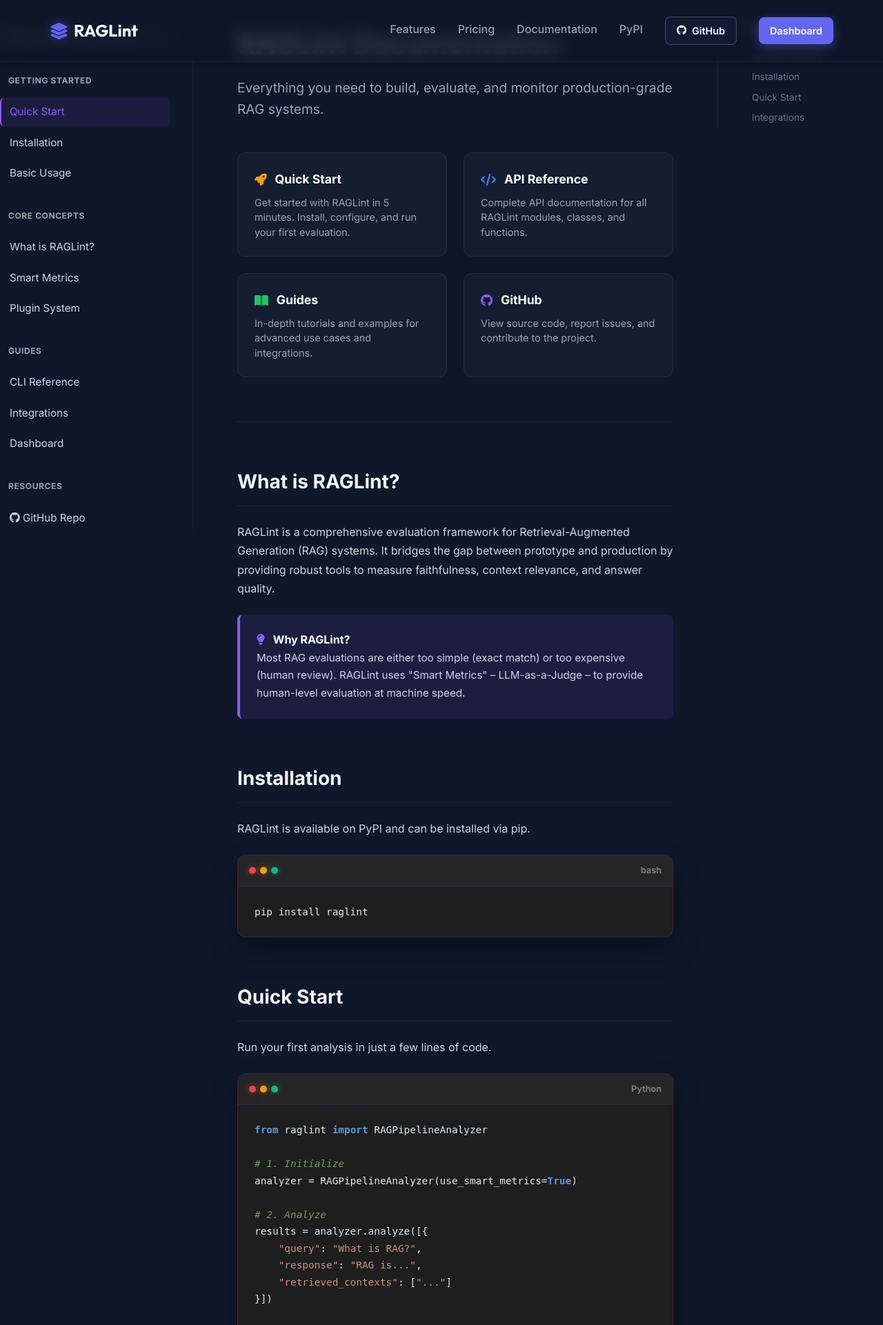
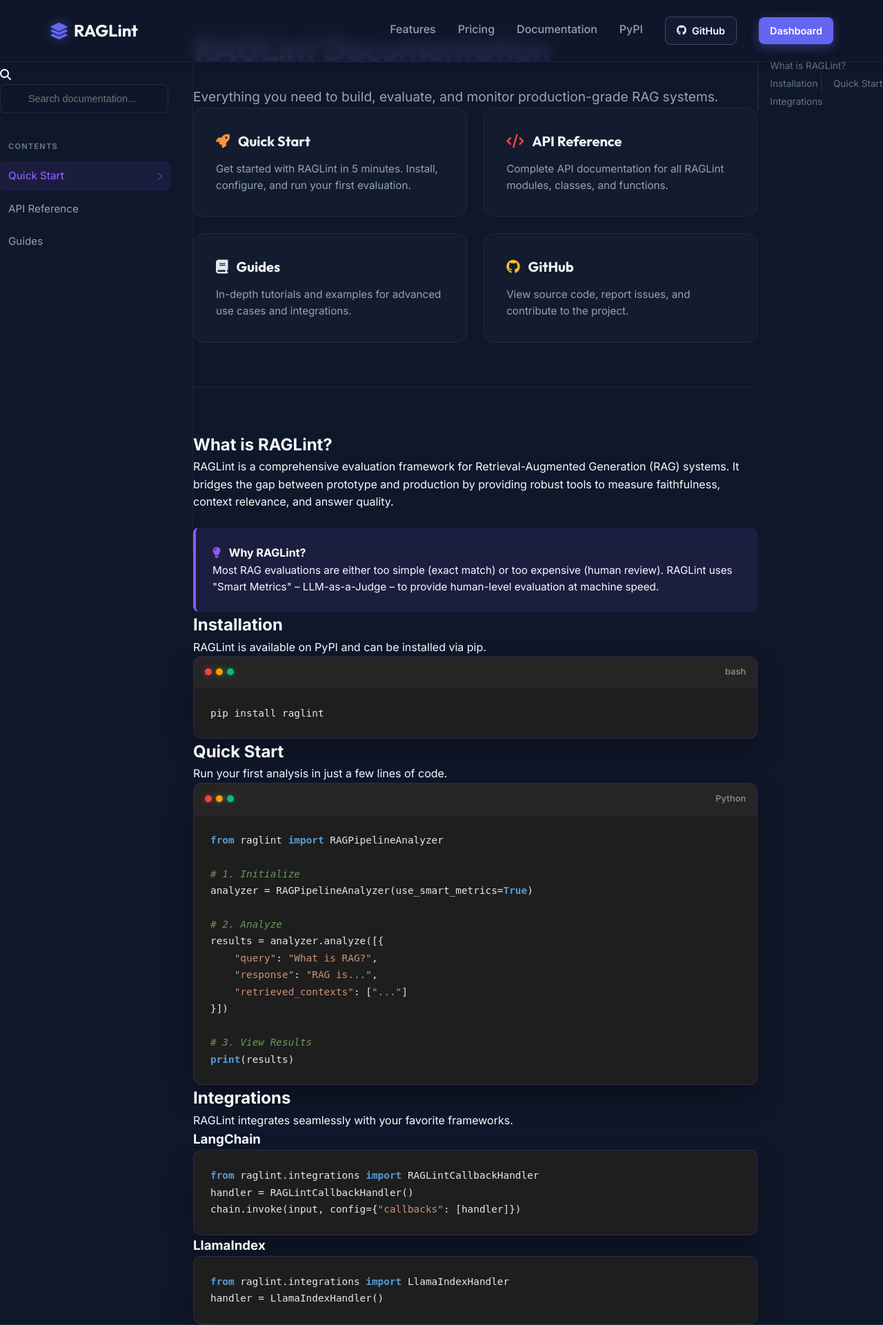
Before and after one commit to RAGlint-Dev/raglint, a FastAPI app: template raglint/dashboard/templates/docs.html in a window 1280 px wide. Shown: the top 1921 px of the page at 69% size. Run offline with FastAPI, Linux system fonts and the light colour scheme; the template is opened without the code that fills it, so the values that code supplies are empty; parts of the project's set-up code (start-up, migrations or seed data) failed here and were passed over.

Commit message:
Redesign documentation page to match professional reference image

```diff
--- a/raglint/dashboard/templates/docs.html
+++ b/raglint/dashboard/templates/docs.html
@@ -32,218 +32,174 @@
             min-height: calc(100vh - 300px);
         }
 
-        /* --- Left Sidebar --- */
+        /* --- Sidebar Redesign --- */
         .docs-sidebar {
             width: var(--sidebar-width);
             position: sticky;
-            top: 2rem;
-            height: calc(100vh - 4rem);
+            top: 5rem;
+            /* Account for fixed navbar */
+            height: calc(100vh - 5rem);
             overflow-y: auto;
             padding-right: 2rem;
             border-right: 1px solid rgba(148, 163, 184, 0.1);
             flex-shrink: 0;
+            padding-top: 1rem;
         }
 
         .search-box {
-            position: relative;
-            margin-bottom: 2rem;
+            margin-bottom: 2.5rem;
         }
 
         .search-input {
-            width: 100%;
-            background: rgba(30, 41, 59, 0.5);
-            border: 1px solid rgba(148, 163, 184, 0.2);
+            background: rgba(15, 23, 42, 0.6);
+            border: 1px solid rgba(148, 163, 184, 0.15);
             padding: 0.75rem 1rem 0.75rem 2.5rem;
             border-radius: 8px;
-            color: #fff;
-            font-family: 'Inter', sans-serif;
+            color: #e2e8f0;
             font-size: 0.9rem;
             transition: all 0.2s;
         }
 
         .search-input:focus {
-            outline: none;
+            background: rgba(30, 41, 59, 0.8);
             border-color: #8b5cf6;
-            background: rgba(30, 41, 59, 0.8);
             box-shadow: 0 0 0 2px rgba(139, 92, 246, 0.2);
         }
 
-        .search-icon {
-            position: absolute;
-            left: 1rem;
-            top: 50%;
-            transform: translateY(-50%);
-            color: #9ca3af;
-            font-size: 0.9rem;
-        }
-
-        .sidebar-group {
-            margin-bottom: 2rem;
-        }
-
         .sidebar-title {
-            font-size: 0.75rem;
+            font-size: 0.7rem;
             font-weight: 700;
             text-transform: uppercase;
-            color: #9ca3af;
-            margin-bottom: 1rem;
-            letter-spacing: 0.05em;
+            color: #64748b;
+            margin-bottom: 0.75rem;
+            letter-spacing: 0.1em;
             padding-left: 0.75rem;
         }
 
         .sidebar-link {
-            display: block;
-            padding: 0.5rem 0.75rem;
-            color: #cbd5e1;
-            text-decoration: none;
+            display: flex;
+            align-items: center;
+            justify-content: space-between;
+            padding: 0.6rem 0.75rem;
+            color: #94a3b8;
             font-size: 0.95rem;
             border-radius: 6px;
             margin-bottom: 0.25rem;
             transition: all 0.2s;
-            border-left: 2px solid transparent;
+            border-left: none;
         }
 
         .sidebar-link:hover {
-            color: #fff;
-            background: rgba(255, 255, 255, 0.05);
+            color: #f1f5f9;
+            background: rgba(255, 255, 255, 0.03);
         }
 
         .sidebar-link.active {
             color: #8b5cf6;
             background: rgba(139, 92, 246, 0.1);
-            border-left-color: #8b5cf6;
+            font-weight: 500;
         }
 
-        /* --- Main Content --- */
-        .docs-main {
-            flex: 1;
-            padding: 0 4rem;
-            min-width: 0;
-            /* Prevent overflow */
+        .sidebar-link i {
+            font-size: 0.8rem;
+            opacity: 0.5;
         }
 
-        .docs-header {
-            margin-bottom: 3rem;
-        }
-
+        /* --- Main Content Redesign --- */
         .docs-header h1 {
-            font-size: 2.5rem;
+            font-family: 'Outfit', sans-serif;
+            font-size: 3rem;
+            font-weight: 700;
             margin-bottom: 1rem;
-            background: linear-gradient(to right, #fff, #94a3b8);
+            background: linear-gradient(135deg, #a78bfa 0%, #8b5cf6 100%);
             -webkit-background-clip: text;
             -webkit-text-fill-color: transparent;
+            letter-spacing: -0.02em;
         }
 
         .quick-nav-grid {
             display: grid;
-            grid-template-columns: repeat(auto-fit, minmax(280px, 1fr));
+            grid-template-columns: repeat(2, 1fr);
             gap: 1.5rem;
             margin-bottom: 4rem;
         }
 
         .nav-card {
-            background: rgba(30, 41, 59, 0.4);
+            background: rgba(30, 41, 59, 0.3);
             border: 1px solid rgba(148, 163, 184, 0.1);
-            padding: 1.5rem;
-            border-radius: 12px;
-            transition: all 0.3s;
-            text-decoration: none;
-            display: block;
+            padding: 2rem;
+            border-radius: 16px;
+            transition: all 0.3s cubic-bezier(0.4, 0, 0.2, 1);
+            position: relative;
+            overflow: hidden;
+        }
+
+        .nav-card::before {
+            content: '';
+            position: absolute;
+            top: 0;
+            left: 0;
+            width: 100%;
+            height: 100%;
+            background: linear-gradient(135deg, rgba(139, 92, 246, 0.1) 0%, transparent 100%);
+            opacity: 0;
+            transition: opacity 0.3s;
         }
 
         .nav-card:hover {
             transform: translateY(-4px);
-            border-color: rgba(139, 92, 246, 0.4);
-            background: rgba(30, 41, 59, 0.6);
-            box-shadow: 0 10px 30px -10px rgba(0, 0, 0, 0.5);
+            border-color: rgba(139, 92, 246, 0.3);
+            background: rgba(30, 41, 59, 0.5);
+            box-shadow: 0 20px 40px -10px rgba(0, 0, 0, 0.5);
+        }
+
+        .nav-card:hover::before {
+            opacity: 1;
         }
 
         .nav-card h3 {
-            color: #fff;
+            color: #f1f5f9;
             margin-top: 0;
-            margin-bottom: 0.5rem;
+            margin-bottom: 0.75rem;
             display: flex;
             align-items: center;
             gap: 0.75rem;
-            font-size: 1.1rem;
+            font-size: 1.25rem;
+            font-family: 'Outfit', sans-serif;
         }
 
         .nav-card p {
-            color: #9ca3af;
-            font-size: 0.9rem;
+            color: #94a3b8;
+            font-size: 0.95rem;
+            line-height: 1.6;
             margin: 0;
-            line-height: 1.5;
         }
 
-        /* --- Content Styling --- */
-        .content-section {
-            margin-bottom: 4rem;
-            scroll-margin-top: 2rem;
-        }
-
-        .content-section h2 {
-            font-size: 1.75rem;
-            margin-bottom: 1.5rem;
-            padding-bottom: 0.75rem;
-            border-bottom: 1px solid rgba(148, 163, 184, 0.1);
-            color: #f1f5f9;
-        }
-
-        .content-section h3 {
-            font-size: 1.25rem;
-            margin-top: 2rem;
-            margin-bottom: 1rem;
-            color: #e2e8f0;
-        }
-
-        .content-section p {
-            color: #cbd5e1;
-            line-height: 1.7;
-            margin-bottom: 1.5rem;
-        }
-
-        /* --- Right TOC --- */
+        /* --- Right TOC Redesign --- */
         .docs-toc {
-            width: var(--toc-width);
-            position: sticky;
-            top: 2rem;
-            height: fit-content;
-            padding-left: 2rem;
-            border-left: 1px solid rgba(148, 163, 184, 0.1);
-            flex-shrink: 0;
-            display: none;
-            /* Hidden on small screens */
-        }
-
-        @media (min-width: 1280px) {
-            .docs-toc {
-                display: block;
-            }
+            padding-top: 1rem;
         }
 
         .toc-title {
-            font-size: 0.75rem;
+            font-size: 0.7rem;
             font-weight: 700;
             text-transform: uppercase;
-            color: #9ca3af;
+            color: #64748b;
             margin-bottom: 1rem;
-            letter-spacing: 0.05em;
+            letter-spacing: 0.1em;
         }
 
         .toc-link {
-            display: block;
-            padding: 0.25rem 0;
+            padding: 0.35rem 0;
             color: #64748b;
-            text-decoration: none;
             font-size: 0.85rem;
-            transition: all 0.2s;
-            border-left: 2px solid transparent;
+            border-left: 2px solid rgba(148, 163, 184, 0.1);
             padding-left: 1rem;
-            margin-left: -1px;
         }
 
         .toc-link:hover {
             color: #94a3b8;
+            border-left-color: #64748b;
         }
 
         .toc-link.active {
@@ -261,28 +217,18 @@
             .docs-sidebar {
                 width: 100%;
                 height: auto;
-                max-height: 300px;
-                /* Limit height on mobile */
+                max-height: none;
                 position: static;
                 border-right: none;
                 border-bottom: 1px solid rgba(148, 163, 184, 0.1);
                 padding-right: 0;
                 padding-bottom: 2rem;
                 margin-bottom: 2rem;
-                overflow-y: auto;
-            }
-
-            .docs-main {
-                padding: 0;
+                overflow-y: visible;
             }
 
             .quick-nav-grid {
                 grid-template-columns: 1fr;
-                /* Stack cards on mobile */
-            }
-
-            .docs-header h1 {
-                font-size: 2rem;
             }
         }
     </style>
@@ -318,32 +264,16 @@
             </div>
 
             <div class="sidebar-group">
-                <div class="sidebar-title">Getting Started</div>
-                <a href="#quick-start" class="sidebar-link active">Quick Start</a>
-                <a href="#installation" class="sidebar-link">Installation</a>
-                <a href="#basic-usage" class="sidebar-link">Basic Usage</a>
-            </div>
-
-            <div class="sidebar-group">
-                <div class="sidebar-title">Core Concepts</div>
-                <a href="#what-is" class="sidebar-link">What is RAGLint?</a>
-                <a href="#metrics" class="sidebar-link">Smart Metrics</a>
-                <a href="#plugins" class="sidebar-link">Plugin System</a>
-            </div>
-
-            <div class="sidebar-group">
-                <div class="sidebar-title">Guides</div>
-                <a href="#cli" class="sidebar-link">CLI Reference</a>
-                <a href="#integrations" class="sidebar-link">Integrations</a>
-                <a href="#dashboard" class="sidebar-link">Dashboard</a>
-            </div>
-
-            <div class="sidebar-group">
-                <div class="sidebar-title">Resources</div>
-                <a href="https://github.com/RAGlint-Dev/raglint" class="sidebar-link" target="_blank">
-                    <i class="fa-brands fa-github"></i> GitHub Repo
+                <div class="sidebar-title">Contents</div>
+                <a href="#quick-start" class="sidebar-link active">
+                    Quick Start <i class="fa-solid fa-chevron-right" style="font-size: 0.7rem;"></i>
                 </a>
-                <a href="/license" class="sidebar-link">License</a>
+                <a href="#api-reference" class="sidebar-link">
+                    API Reference
+                </a>
+                <a href="#guides" class="sidebar-link">
+                    Guides
+                </a>
             </div>
         </aside>
 
@@ -359,19 +289,19 @@
             <!-- Navigation Grid (Like in screenshot) -->
             <div class="quick-nav-grid">
                 <a href="#quick-start" class="nav-card">
-                    <h3><i class="fa-solid fa-rocket" style="color: #f59e0b;"></i> Quick Start</h3>
+                    <h3><i class="fa-solid fa-rocket" style="color: #fb923c;"></i> Quick Start</h3>
                     <p>Get started with RAGLint in 5 minutes. Install, configure, and run your first evaluation.</p>
                 </a>
                 <a href="#api-reference" class="nav-card">
-                    <h3><i class="fa-solid fa-code" style="color: #3b82f6;"></i> API Reference</h3>
+                    <h3><i class="fa-solid fa-code" style="color: #ef4444;"></i> API Reference</h3>
                     <p>Complete API documentation for all RAGLint modules, classes, and functions.</p>
                 </a>
                 <a href="#guides" class="nav-card">
-                    <h3><i class="fa-solid fa-book-open" style="color: #22c55e;"></i> Guides</h3>
+                    <h3><i class="fa-solid fa-book" style="color: #e2e8f0;"></i> Guides</h3>
                     <p>In-depth tutorials and examples for advanced use cases and integrations.</p>
                 </a>
                 <a href="https://github.com/RAGlint-Dev/raglint" target="_blank" class="nav-card">
-                    <h3><i class="fa-brands fa-github" style="color: #8b5cf6;"></i> GitHub</h3>
+                    <h3><i class="fa-brands fa-github" style="color: #fbbf24;"></i> GitHub</h3>
                     <p>View source code, report issues, and contribute to the project.</p>
                 </a>
             </div>
```
